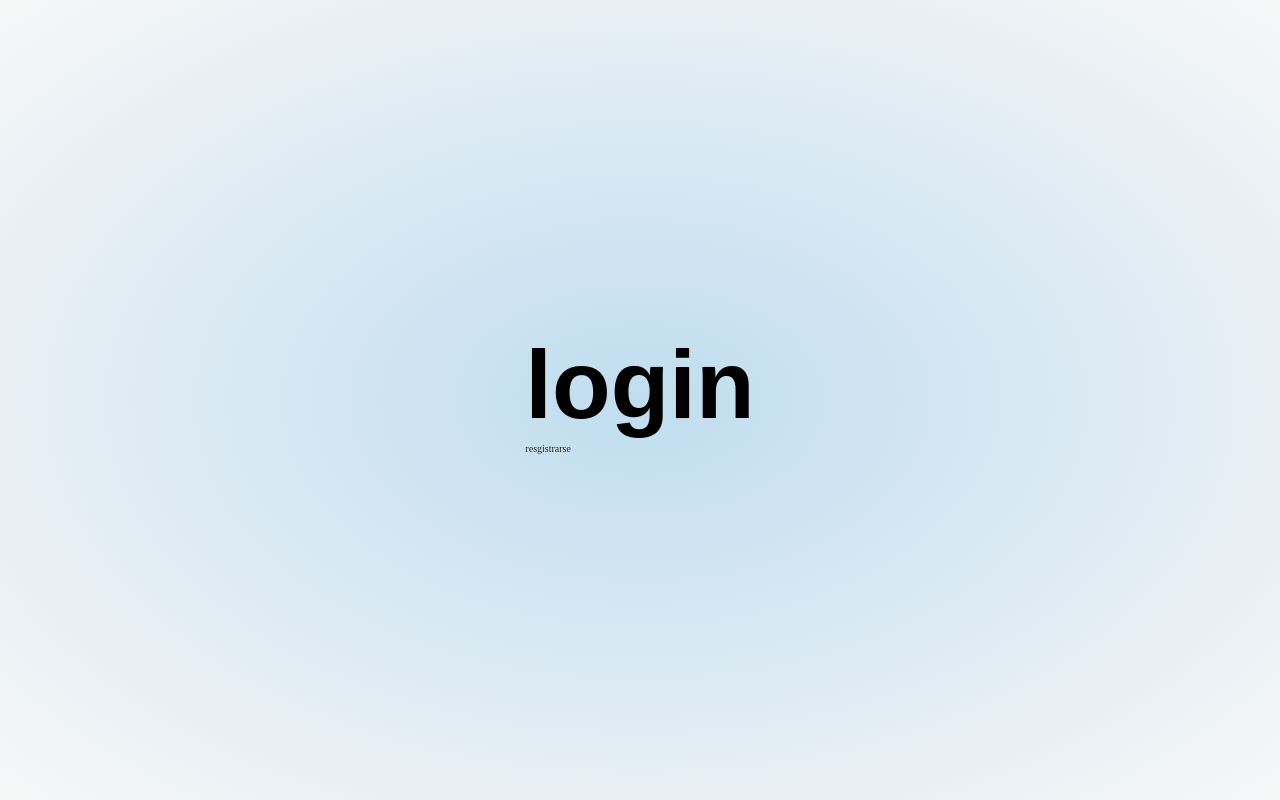
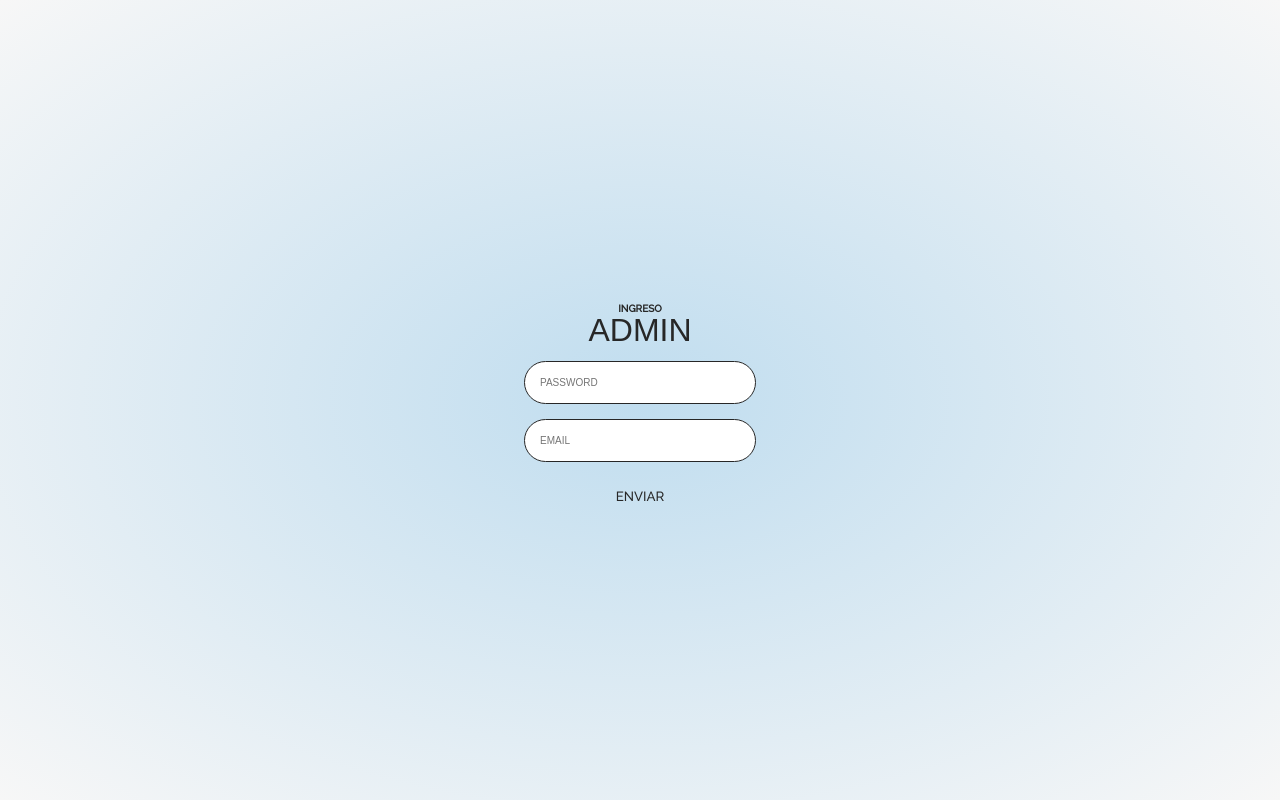
Before and after one commit to JONAAVILA/mindcare-frontend, an Astro site: page /admin in a window 1280 px wide. Built offline with nearby package versions, Linux system fonts and the light colour scheme; Astro itself is replaced by a stand-in of ours; a web font is replaced by a local one.

Commit message:
react folder changed and login styled

```diff
--- a/package.json
+++ b/package.json
@@ -13,6 +13,7 @@
     "@types/react": "^19.0.6",
     "@types/react-dom": "^19.0.3",
     "astro": "^4.16.16",
+    "formik": "^2.4.6",
     "react": "^19.0.0",
     "react-dom": "^19.0.0",
     "react-router-dom": "^7.1.1"
--- a/src/lib/react/app.css
+++ b/src/components/react/app.css
@@ -28,6 +28,11 @@
     background: radial-gradient(ellipse at center,#C0DDEF,#F7F7F7);
 
 }
+body {
+    font-family: 'Raleway-Medium', sans-serif;
+    color: var(--secundary-color);
+    background-repeat: no-repeat;
+}
 h1{
     font-family: 'Raleway-SemiBold', sans-serif;
     font-size: 6rem;
@@ -37,6 +42,7 @@ h1{
 h2{
     font-size: 10px;
     font-weight: 600;
+    margin: 0;
 }
 h3{
     font-family: 'Raleway-MediumItalic', sans-serif;
@@ -54,6 +60,14 @@ a{
     color: var(--secundary-color);
     transition: all ease 200ms;
 }
+button{
+    font-family: 'Raleway-Medium', sans-serif;
+    border: none;
+    background: none;
+    width: 60px;
+    height: 10px;
+    color: var(--secundary-color);
+}
 input{
     outline: none;
     border: solid 1px var(--secundary-color);
--- /dev/null
+++ b/src/components/react/buttons/buttonReact/ButtonReact.jsx
@@ -0,0 +1,11 @@
+import './buttonReact.css'
+
+const ButtonReact = ()=>{
+    return(
+        <button className='button_react' >
+            ENVIAR
+        </button>
+    )
+}
+
+export default ButtonReact
--- /dev/null
+++ b/src/components/react/buttons/buttonReact/buttonReact.css
@@ -0,0 +1,37 @@
+.button_react{
+    display: grid;
+    align-items: center;
+    justify-content: center;
+    width: 60px;
+    position: relative;
+}
+.button_react:hover::after{
+    position: absolute;
+    content: " ";
+    width: 80px;
+    height: 35px;
+    left: -20%;
+    top: -100%;
+    border: solid 1px var(--grey-color);
+    border-radius: 50%;
+    animation: rotate 300ms forwards;
+    transform-origin: center;
+}
+
+@keyframes rotate {
+    0%{
+        opacity: 0;
+        transform: rotate(0deg);
+    }
+    10%{
+        opacity: 0.5;
+    }
+    70%{
+        opacity: 0.5;
+        transform: rotate(-35deg);
+    }
+    100%{
+        transform: rotate(-35deg);
+        opacity: 1;
+    }
+}
--- /dev/null
+++ b/src/components/react/login/Login.jsx
@@ -0,0 +1,52 @@
+import { useFormik } from 'formik'
+import './login.css'
+import ButtonReact from '../buttons/buttonReact/ButtonReact'
+
+const Login = ()=>{
+
+    const formik = useFormik({
+        initialValues:{
+            email:'',
+            password:''
+        },
+        validationSchema:'',
+        onSubmit:''
+    })
+
+    return(
+        <div className='login_container' >
+            <div>
+                <h2>INGRESO</h2>
+                <h3 className="login_heading" >ADMIN</h3>
+            </div>
+            <form
+                onSubmit={formik.handleSubmit}
+                className='login_form'
+            >
+                <input
+                    type="text"
+                    id='password'
+                    name='password'
+                    placeholder='PASSWORD'
+                    onChange={formik.handleChange}
+                    onBlur={formik.handleBlur}
+                    value={formik.values.password}
+                />
+                <input
+                    type="text"
+                    id='email'
+                    name='email'
+                    placeholder='EMAIL'
+                    onChange={formik.handleChange}
+                    onBlur={formik.handleBlur}
+                    value={formik.values.email}
+                />
+                <div className='login_box_button' >
+                    <ButtonReact type='submit' />
+                </div>
+            </form>
+        </div>
+    )
+}
+
+export default Login
--- /dev/null
+++ b/src/components/react/login/login.css
@@ -0,0 +1,22 @@
+.login_container{
+    display: flex;
+    flex-direction: column;
+    align-items: center;
+    justify-content: center;
+    text-align: center;
+    gap: 15px;
+}
+.login_heading{
+    font-size: 2rem;
+}
+.login_form{
+    display: grid;
+    gap: 15px;
+}
+.login_box_button{
+    display: grid;
+    align-items: center;
+    justify-content: center;
+    width: 100%;
+    margin-top: 10px;
+}
--- a/src/lib/react/login/Login.jsx
+++ /dev/null
@@ -1,14 +0,0 @@
-import { Link } from "react-router-dom"
-
-const Login = ()=>{
-    return(
-        <div>
-            <h1>login</h1>
-            <Link to={'/signin'} >
-                <p>resgistrarse</p>
-            </Link>
-        </div>
-    )
-}
-
-export default Login
--- a/src/pages/admin.astro
+++ b/src/pages/admin.astro
@@ -1,5 +1,5 @@
 ---
-import App from "../lib/react/App";
+import App from "../components/react/App";
 ---
 
 <section>
```
Also changed, not shown: src/components/react/App.jsx (renamed from src/lib/react/App.jsx), src/components/react/signin/Signin.jsx (renamed from src/lib/react/signin/Signin.jsx), 1 other file.
